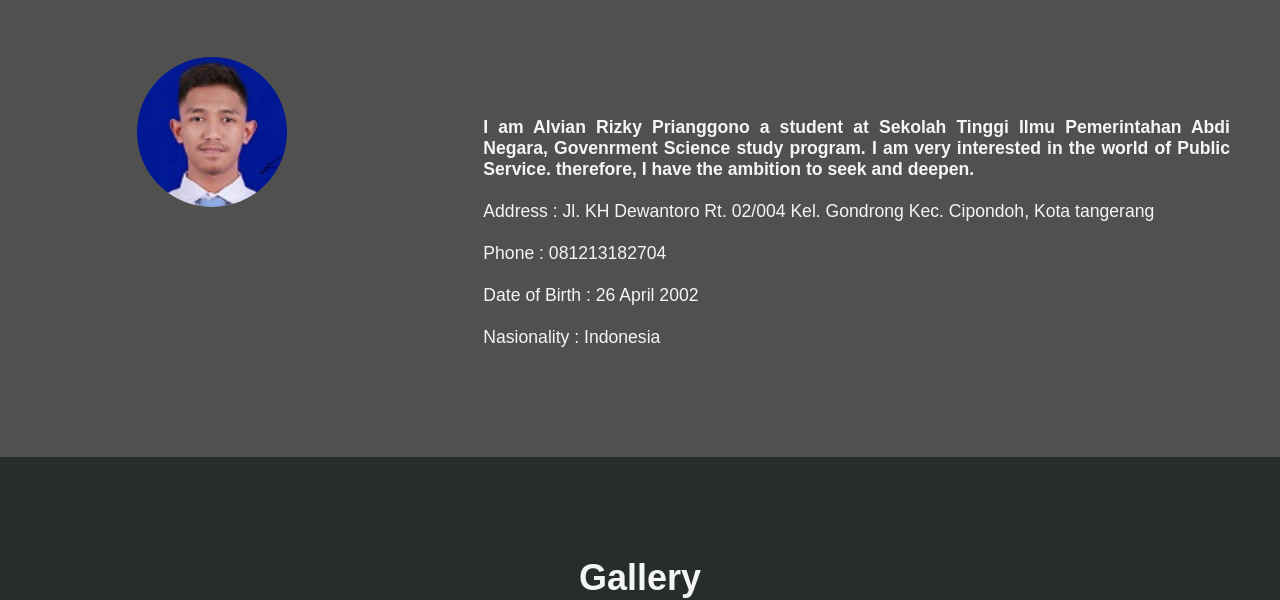
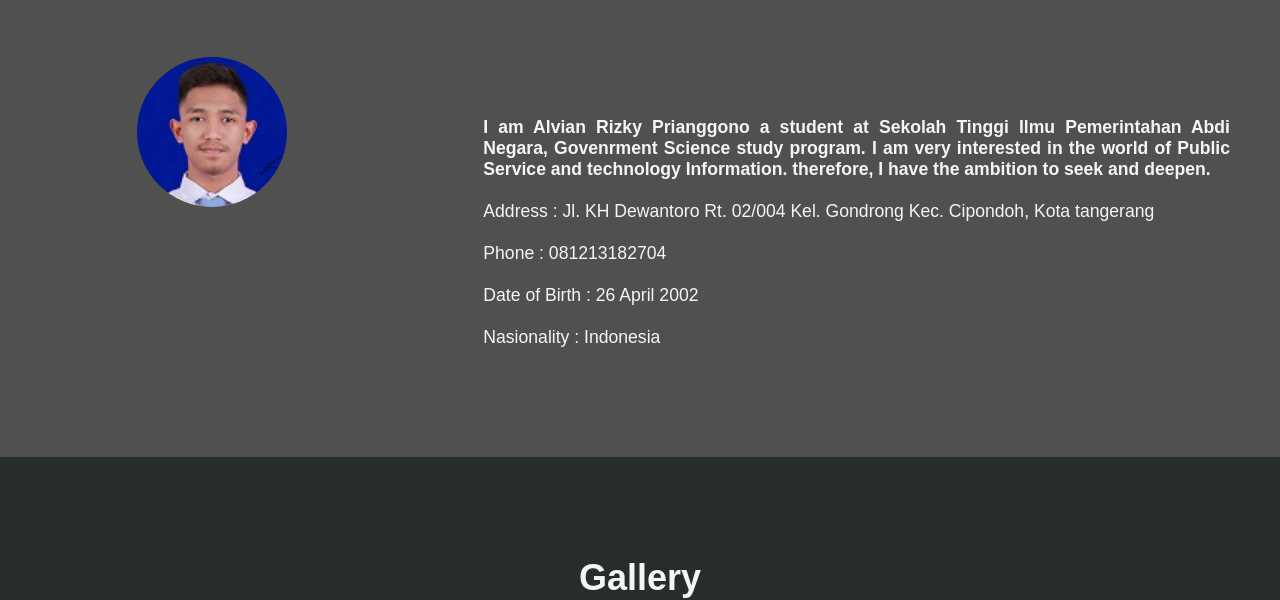
Before and after one commit to alvianrizky26/alvianrizky26.github.io, a plain HTML site: page index.html in a window 1280 px wide. Shown: the part 852-1452 px from the top of the page. Drawn offline with nearby package versions, Linux system fonts and the light colour scheme.

Commit message:
menambahkan beberapa teks

```diff
--- a/index.html
+++ b/index.html
@@ -66,7 +66,7 @@
 					</div>
 				</div>
 				<div class="content">
-					<h2> I am Alvian Rizky Prianggono a student at Sekolah Tinggi Ilmu Pemerintahan Abdi Negara, Govenrment Science study program. I am very interested in the world of Public Service. therefore, I have the ambition to seek and deepen.</h2>
+					<h2> I am Alvian Rizky Prianggono a student at Sekolah Tinggi Ilmu Pemerintahan Abdi Negara, Govenrment Science study program. I am very interested in the world of Public Service and technology Information. therefore, I have the ambition to seek and deepen.</h2>
 		            <br>
 		            <p>Address : Jl. KH Dewantoro Rt. 02/004 Kel. Gondrong Kec. Cipondoh, Kota tangerang</p>
 		            <br>
```
